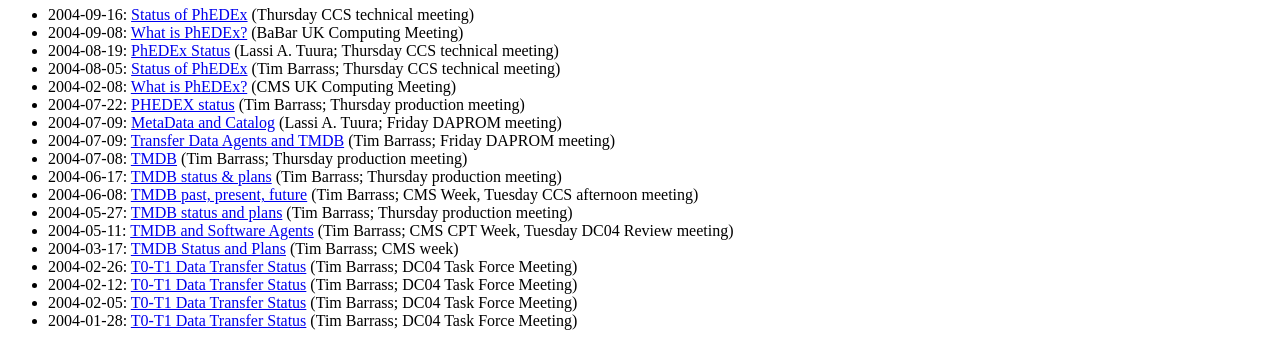
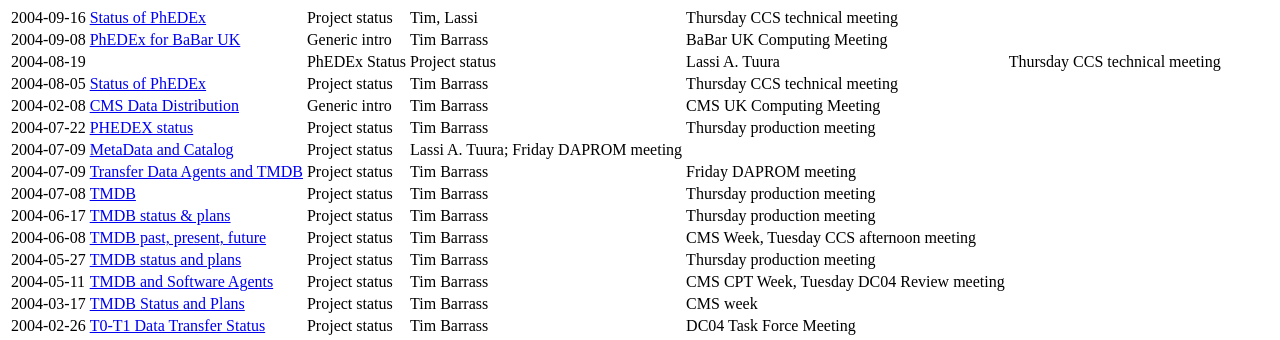
Before and after one commit to dmwm/PHEDEX, a plain HTML site: page Documentation/WebSite/documents.html in a window 1280 px wide. Shown: the part 60-400 px from the top of the page. Drawn offline with Linux system fonts and the light colour scheme.

Commit message:
created a basic presentations table

```diff
--- a/Documentation/WebSite/documents.html
+++ b/Documentation/WebSite/documents.html
@@ -9,26 +9,26 @@
 <body>
 <h1>Presentations</h1>
 
-<ul>
- <li>2004-09-16: <a href="http://agenda.cern.ch/fullAgenda.php?ida=a043444">Status of PhEDEx</a> (Thursday CCS technical meeting)</li>
- <li>2004-09-08: <a href="Documents/PhEDEx for BaBar UK.ppt">What is PhEDEx?</a> (BaBar UK Computing Meeting)</li>
- <li>2004-08-19: <a href="http://agenda.cern.ch/askArchive.php?base=agenda&categ=a043440&id=a043440s1t4/transparencies">PhEDEx Status</a> (Lassi A. Tuura; Thursday CCS technical meeting)</li>
- <li>2004-08-05: <a href="http://agenda.cern.ch/askArchive.php?base=agenda&categ=a043438&id=a043438s1t5/transparencies">Status of PhEDEx</a> (Tim Barrass; Thursday CCS technical meeting)</li>
- <li>2004-02-08: <a href="Documents/CMS Data Distribution for CMSUK.ppt">What is PhEDEx?</a> (CMS UK Computing Meeting)</li>
- <li>2004-07-22: <a href="http://agenda.cern.ch/askArchive.php?base=agenda&categ=a043281&id=a043281s1t2/transparencies">PHEDEX status</a> (Tim Barrass; Thursday production meeting)</li>
- <li>2004-07-09: <a href="http://agenda.cern.ch/askArchive.php?base=agenda&categ=a043169&id=a043169s1t1/transparencies">MetaData and Catalog</a> (Lassi A. Tuura; Friday DAPROM meeting)</li>
- <li>2004-07-09: <a href="http://agenda.cern.ch/askArchive.php?base=agenda&categ=a043169&id=a043169s1t2/transparencies">Transfer Data Agents and TMDB</a> (Tim Barrass; Friday DAPROM meeting)</li>
- <li>2004-07-08: <a href="http://agenda.cern.ch/askArchive.php?base=agenda&categ=a042971&id=a042971s1t1/transparencies">TMDB</a> (Tim Barrass; Thursday production meeting)</li>
- <li>2004-06-17: <a href="http://agenda.cern.ch/askArchive.php?base=agenda&categ=a042647&id=a042647s1t3/transparencies">TMDB status &amp; plans</a> (Tim Barrass; Thursday production meeting)</li>
- <li>2004-06-08: <a href="http://agenda.cern.ch/askArchive.php?base=agenda&categ=a042348&id=a042348s1t8/transparencies">TMDB past, present, future</a> (Tim Barrass; CMS Week, Tuesday CCS afternoon meeting)</li>
- <li>2004-05-27: <a href="http://agenda.cern.ch/askArchive.php?base=agenda&categ=a042102&id=a042102s1t3/transparencies">TMDB status and plans</a> (Tim Barrass; Thursday production meeting)</li>
- <li>2004-05-11: <a href="http://agenda.cern.ch/askArchive.php?base=agenda&categ=a041651&id=a041651s1t5/transparencies">TMDB and Software Agents</a> (Tim Barrass; CMS CPT Week, Tuesday DC04 Review meeting)</li>
- <li>2004-03-17: <a href="Documents/T0-T1-CMS-Week-17-Mar.ppt.ppt">TMDB Status and Plans</a> (Tim Barrass; CMS week)</li>
- <li>2004-02-26: <a href="Documents/T0-T1-status-26-Feb-04.ppt.ppt">T0-T1 Data Transfer Status</a> (Tim Barrass; DC04 Task Force Meeting)</li>
- <li>2004-02-12: <a href="Documents/T0-T1-status-12-Feb-04.ppt">T0-T1 Data Transfer Status</a> (Tim Barrass; DC04 Task Force Meeting)</li>
- <li>2004-02-05: <a href="Documents/T0-T1-status-5-Feb-04.ppt">T0-T1 Data Transfer Status</a> (Tim Barrass; DC04 Task Force Meeting)</li>
- <li>2004-01-28: <a href="Documents/T0-T1-status-28-Jan-04.ppt">T0-T1 Data Transfer Status</a> (Tim Barrass; DC04 Task Force Meeting)</li>
-</ul>
+<table>
+ <tr><td>2004-09-16</td><td><a href="http://agenda.cern.ch/fullAgenda.php?ida=a043444">Status of PhEDEx</a></td><td>Project status</td><td>Tim, Lassi</td><td>Thursday CCS technical meeting</td></tr>
+ <tr><td>2004-09-08</td><td><a href="Documents/PhEDEx for BaBar UK.ppt">PhEDEx for BaBar UK</a></td><td>Generic intro</td><td>Tim Barrass</td><td>BaBar UK Computing Meeting</td></tr>
+ <tr><td>2004-08-19</td><td><a href="http://agenda.cern.ch/askArchive.php?base=agenda&categ=a043440&id=a043440s1t4/transparencies"></td><td>PhEDEx Status</a></td><td>Project status</td><td>Lassi A. Tuura</td><td>Thursday CCS technical meeting</td></tr>
+ <tr><td>2004-08-05</td><td><a href="http://agenda.cern.ch/askArchive.php?base=agenda&categ=a043438&id=a043438s1t5/transparencies">Status of PhEDEx</a></td><td>Project status</td><td>Tim Barrass</td><td>Thursday CCS technical meeting</td></tr>
+ <tr><td>2004-02-08</td><td><a href="Documents/CMS Data Distribution for CMSUK.ppt">CMS Data Distribution</a></td><td>Generic intro</td><td>Tim Barrass</td><td>CMS UK Computing Meeting</td></tr>
+ <tr><td>2004-07-22</td><td><a href="http://agenda.cern.ch/askArchive.php?base=agenda&categ=a043281&id=a043281s1t2/transparencies">PHEDEX status</a></td><td>Project status</td><td>Tim Barrass</td><td>Thursday production meeting</td></tr>
+ <tr><td>2004-07-09</td><td><a href="http://agenda.cern.ch/askArchive.php?base=agenda&categ=a043169&id=a043169s1t1/transparencies">MetaData and Catalog</a></td><td>Project status</td><td>Lassi A. Tuura; Friday DAPROM meeting</td></tr>
+ <tr><td>2004-07-09</td><td><a href="http://agenda.cern.ch/askArchive.php?base=agenda&categ=a043169&id=a043169s1t2/transparencies">Transfer Data Agents and TMDB</a></td><td>Project status</td><td>Tim Barrass</td><td>Friday DAPROM meeting</td></tr>
+ <tr><td>2004-07-08</td><td><a href="http://agenda.cern.ch/askArchive.php?base=agenda&categ=a042971&id=a042971s1t1/transparencies">TMDB</a></td><td>Project status</td><td>Tim Barrass</td><td>Thursday production meeting</td></tr>
+ <tr><td>2004-06-17</td><td><a href="http://agenda.cern.ch/askArchive.php?base=agenda&categ=a042647&id=a042647s1t3/transparencies">TMDB status &amp; plans</a></td><td>Project status</td><td>Tim Barrass</td><td>Thursday production meeting</td></tr>
+ <tr><td>2004-06-08</td><td><a href="http://agenda.cern.ch/askArchive.php?base=agenda&categ=a042348&id=a042348s1t8/transparencies">TMDB past, present, future</a></td><td>Project status</td><td>Tim Barrass</td><td>CMS Week, Tuesday CCS afternoon meeting</td></tr>
+ <tr><td>2004-05-27</td><td><a href="http://agenda.cern.ch/askArchive.php?base=agenda&categ=a042102&id=a042102s1t3/transparencies">TMDB status and plans</a></td><td>Project status</td><td>Tim Barrass</td><td>Thursday production meeting</td></tr>
+ <tr><td>2004-05-11</td><td><a href="http://agenda.cern.ch/askArchive.php?base=agenda&categ=a041651&id=a041651s1t5/transparencies">TMDB and Software Agents</a></td><td>Project status</td><td>Tim Barrass</td><td>CMS CPT Week, Tuesday DC04 Review meeting</td></tr>
+ <tr><td>2004-03-17</td><td><a href="Documents/T0-T1-CMS-Week-17-Mar.ppt">TMDB Status and Plans</a></td><td>Project status</td><td>Tim Barrass</td><td>CMS week</td></li>
+ <tr><td>2004-02-26</td><td><a href="Documents/T0-T1-status-26-Feb-04.ppt">T0-T1 Data Transfer Status</a></td><td>Project status</td><td>Tim Barrass</td><td>DC04 Task Force Meeting</td></tr>
+ <tr><td>2004-02-12</td><td><a href="Documents/T0-T1-status-12-Feb-04.ppt">T0-T1 Data Transfer Status</a></td><td>Project status</td><td>Tim Barrass</td><td>DC04 Task Force Meeting</td></tr>
+ <tr><td>2004-02-05</td><td><a href="Documents/T0-T1-status-5-Feb-04.ppt">T0-T1 Data Transfer Status</a></td><td>Project status</td><td>Tim Barrass</td><td>DC04 Task Force Meeting</td></tr>
+ <tr><td>2004-01-28</td><td><a href="Documents/T0-T1-status-28-Jan-04.ppt">T0-T1 Data Transfer Status</a></td><td>Project status</td><td>Tim Barrass</td><td>DC04 Task Force Meeting</td></tr>
+</table>
 
 
 <h1>Documents</h1>
```
